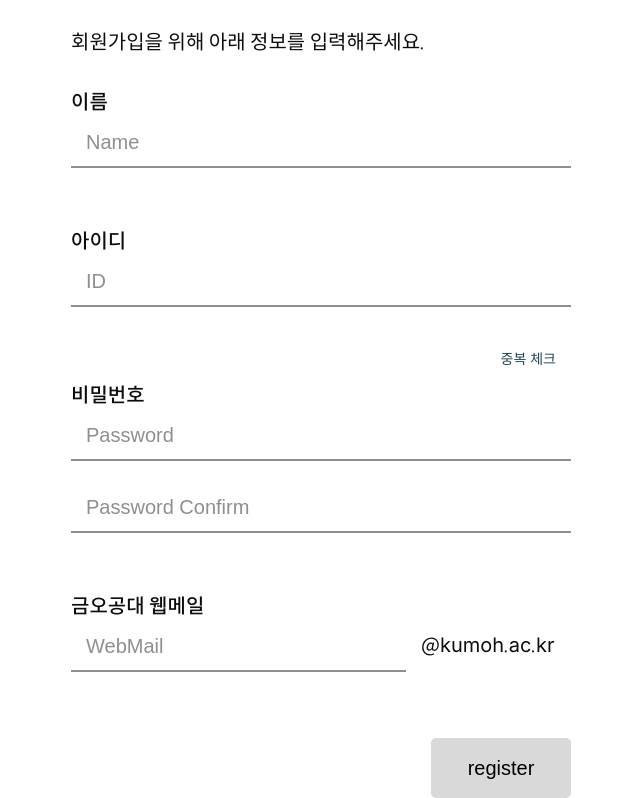
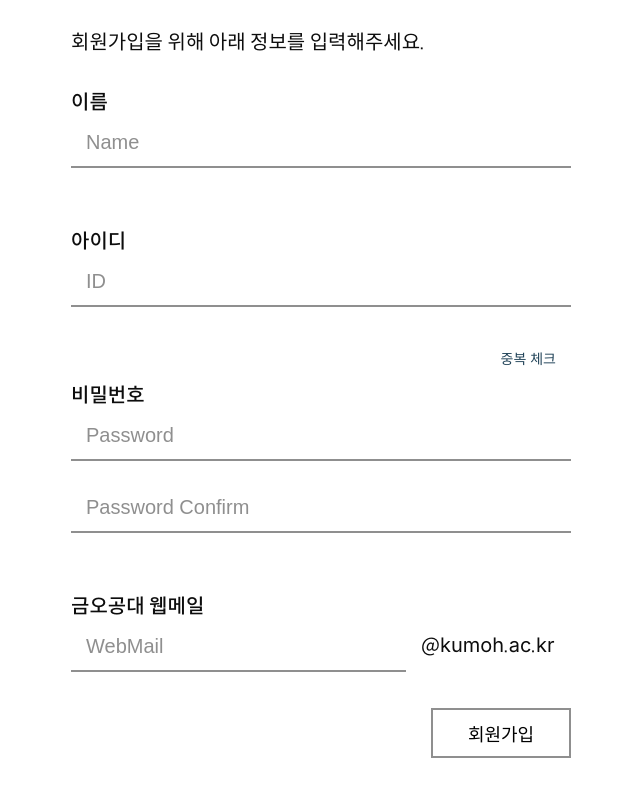
Before and after one commit to jkc-mycode/KIT-CE-CS-Frontend, a React (Create React App) app: page /signup in a window 1280 px wide. Shown: the part 322-1120 px from the top of the page, without its empty margins (319-959 px from the left). After the commit the page ends 1080 px from the top, so only its background shows below. Built offline with nearby package versions, Linux system fonts and the light colour scheme.

Commit message:
버튼 디자인 수정

```diff
--- a/package.json
+++ b/package.json
@@ -3,6 +3,8 @@
   "version": "0.1.0",
   "private": true,
   "dependencies": {
+    "@material-ui/core": "^4.12.4",
+    "@material-ui/icons": "^4.11.3",
     "@react-navigation/native": "^6.0.11",
     "@reduxjs/toolkit": "^1.8.3",
     "@testing-library/jest-dom": "^5.16.4",
--- a/src/Components/Login.css
+++ b/src/Components/Login.css
@@ -54,16 +54,17 @@
 
 .login_button {
     margin-top: 72px;
-    border: 0px;
-    border-radius: 5px;
+    border: 2px solid rgba(115, 115, 115, 0.8);
 
     position: absolute;
-    right:0%;
+    right: 0%;
 
     width: 140px;
-    height: 60px;
+    height: 50px;
 
-    background: #D9D9D9;
+    font-size: 18px;
+
+    background: #fff;
 }
 
 .signup_button:hover {
--- a/src/Components/Register.css
+++ b/src/Components/Register.css
@@ -89,17 +89,18 @@
 }
 
 .register_button {
-    margin-top: 40px;
-    border: 0px;
-    border-radius: 5px;
+    margin-top: 10px;
+    border: 2px solid rgba(115, 115, 115, 0.8);
 
     position: absolute;
     right: 0%;
 
     width: 140px;
-    height: 60px;
+    height: 50px;
 
-    background: #D9D9D9;
+    font-size: 18px;
+
+    background: #fff;
 }
 
 .register_button:hover {
--- a/src/Components/Register.js
+++ b/src/Components/Register.js
@@ -188,7 +188,7 @@ function RegisterPage(){
                 </div>
                 <div className={isEmail ? 'success' : 'failure'}>{emailMessage}</div>
                 <div className="button_container">
-                    <button type="button" className="register_button" onClick={onSubmit}>register</button>
+                    <button type="button" className="register_button" onClick={onSubmit}>회원가입</button>
                 </div>
             </form>
         </div>
--- a/src/Components/mypage.css
+++ b/src/Components/mypage.css
@@ -66,22 +66,23 @@
     width: 100%;
 }
 
+.button_container{
+    position: relative;
+}
+
 .pw_edit_button {
-    margin-top: 40px;
-    border: 0px;
-    border-radius: 5px;
+    margin-top: 10px;
+    border: 2px solid rgba(115, 115, 115, 0.8);
 
     position: absolute;
     right: 0%;
 
     width: 140px;
-    height: 60px;
+    height: 50px;
 
-    background: #D9D9D9;
-}
+    font-size: 18px;
 
-.button_container{
-    position: relative;
+    background: #fff;
 }
 
 .mypost_box {
```
Also changed, not shown: 1 other file (tests, documents, lock files or other folders).
